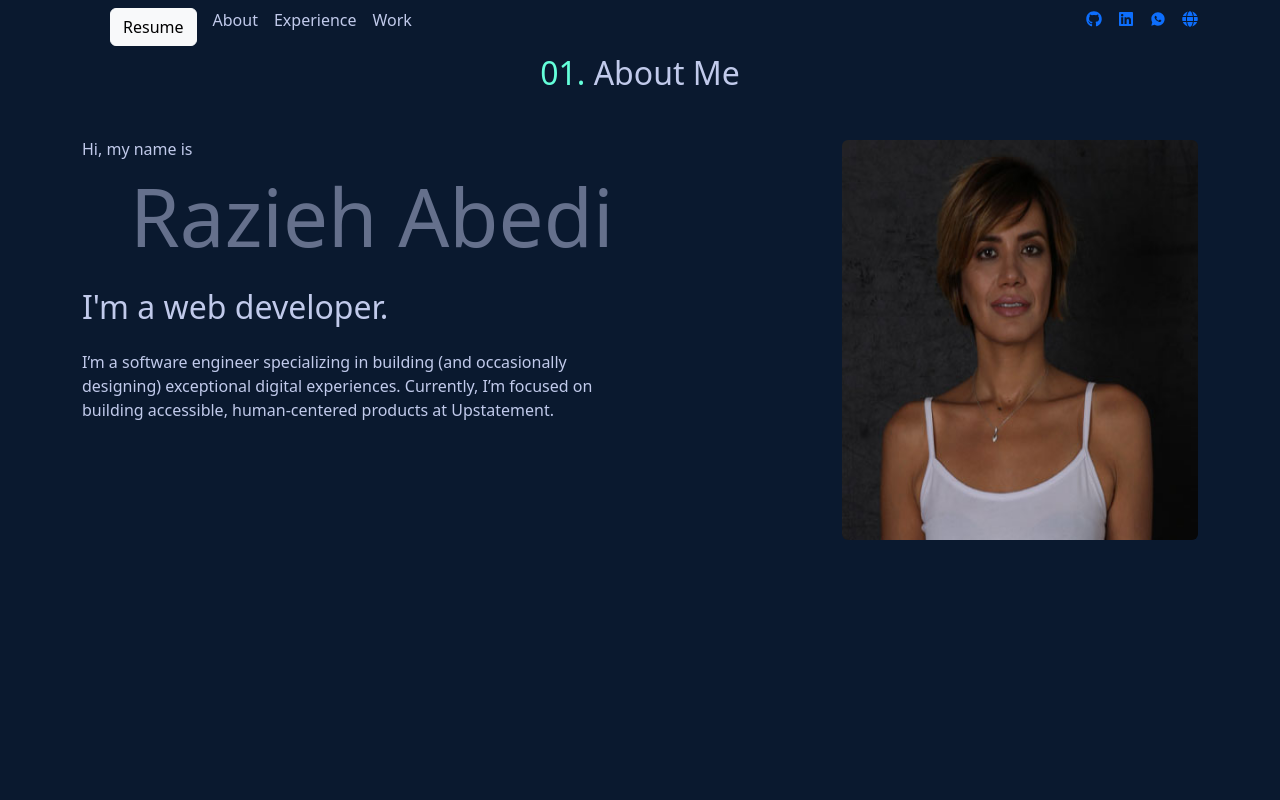
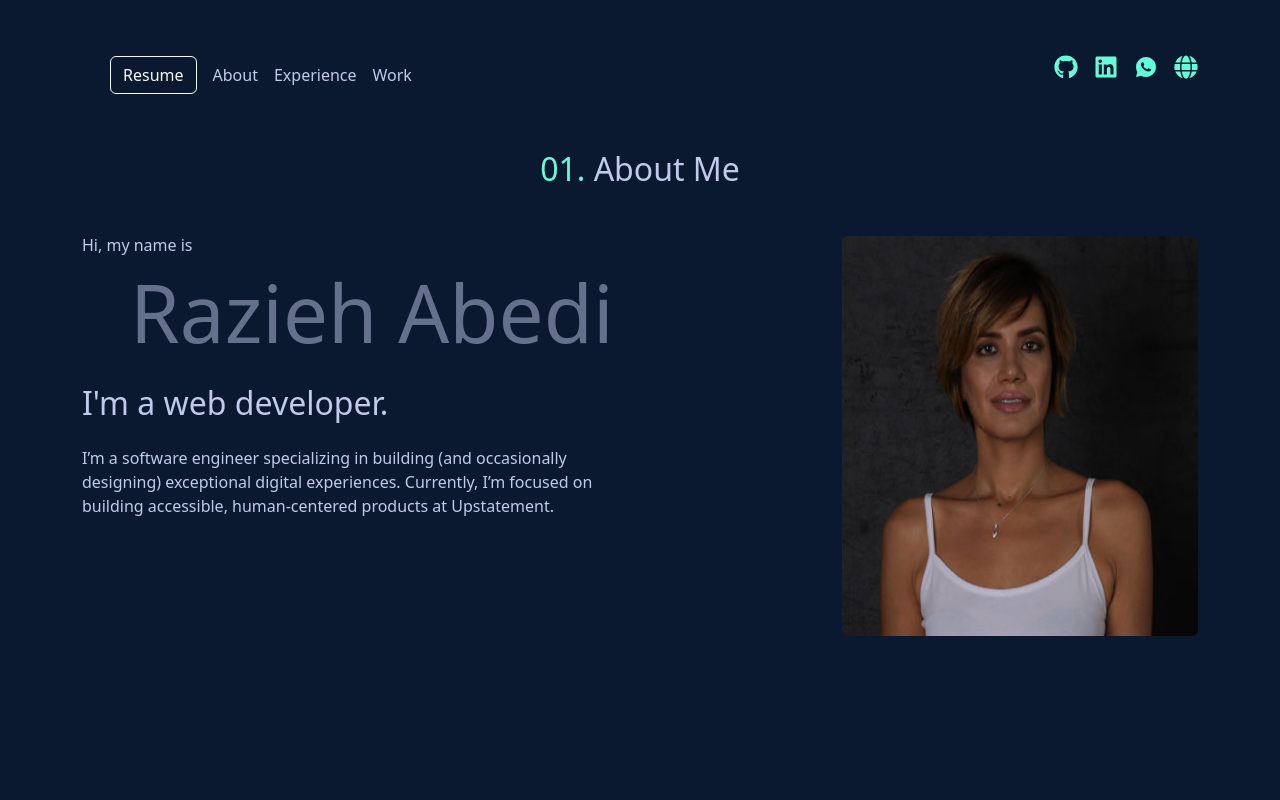
Before and after one commit to Razieh-Abedi/my-portfolio-app, a React (Create React App) app: page / in a window 1280 px wide. Shown: the top 800 px of the page. Built offline with nearby package versions, Linux system fonts and the light colour scheme.

Commit message:
designed the header

```diff
--- a/src/App.css
+++ b/src/App.css
@@ -15,6 +15,24 @@ code {
 }
 
 /* Custome Css */
+.headerBtn {
+  background-color: #112240;
+}
+.headerBtn:hover {
+  background-color: #64ffda !important;
+}
+.headerTopic:hover {
+  color: #64ffda;
+}
+.headericon {
+  color: #64ffda;
+  transform: scale(1);
+  transition: transform 1s;
+  font-size: 1.5rem;
+}
+.headericon:hover {
+  transform: scale(1.3);
+}
 h1 {
   color: #65708c;
 }
--- a/src/components/layout/Header.jsx
+++ b/src/components/layout/Header.jsx
@@ -5,7 +5,7 @@ import { RiWhatsappFill } from "react-icons/ri";
 
 function Header() {
   return (
-    <div className="container d-flex justify-content-between align-items-center">
+    <div className="container d-flex justify-content-between align-items-center my-5">
       <div className="navbar navbar-expand-lg">
         <div className="container-fluid">
           {/* <a className="navbar-brand" href="#">
@@ -23,13 +23,15 @@ function Header() {
             <span className="navbar-toggler-icon"></span>
           </button> */}
           <div className="collapse navbar-collapse" id="navbarSupportedContent">
-            <ul className="navbar-nav me-auto mb-2 mb-lg-0">
+            <ul className="navbar-nav me-auto mb-2 mb-lg-0 d-flex align-items-center">
               <li class="nav-item ms-3">
-                <button className="btn btn-light">Resume</button>
+                <button className="btn btn-outline-light headerBtn">
+                  Resume
+                </button>
               </li>
-              <li className="nav-item ms-3">About</li>
-              <li className="nav-item ms-3">Experience</li>
-              <li className="nav-item ms-3">Work</li>
+              <li className="nav-item ms-3 headerTopic">About</li>
+              <li className="nav-item ms-3 headerTopic">Experience</li>
+              <li className="nav-item ms-3 headerTopic">Work</li>
               {/* <li className="nav-item dropdown">
           <a className="nav-link dropdown-toggle" href="#" id="navbarDropdown" role="button" data-bs-toggle="dropdown" aria-expanded="false">
             Dropdown
@@ -52,7 +54,7 @@ function Header() {
             href="https://github.com/Razieh-Abedi"
             className="d-flex align-items-center justify-content-center"
           >
-            <FaGithub />
+            <FaGithub className="headericon" />
           </a>
         </li>
         <li className="ms-3">
@@ -60,16 +62,16 @@ function Header() {
             href="https://www.linkedin.com/in/razieh-abedi-45674b226/"
             className="d-flex align-items-center justify-content-center"
           >
-            <FaLinkedin />
+            <FaLinkedin className="headericon" />
           </a>
         </li>
         <li className="ms-3">
           {" "}
           <a
-            href="#"
+            href="0060175286004"
             className="d-flex align-items-center justify-content-center"
           >
-            <RiWhatsappFill />
+            <RiWhatsappFill className="headericon" />
           </a>
         </li>
         <li className="ms-3">
@@ -78,7 +80,7 @@ function Header() {
             href="http://raziwebdeveloper.com/"
             class="d-flex align-items-center justify-content-center"
           >
-            <FaGlobe />
+            <FaGlobe className="headericon" />
           </a>
         </li>
       </ul>
```
